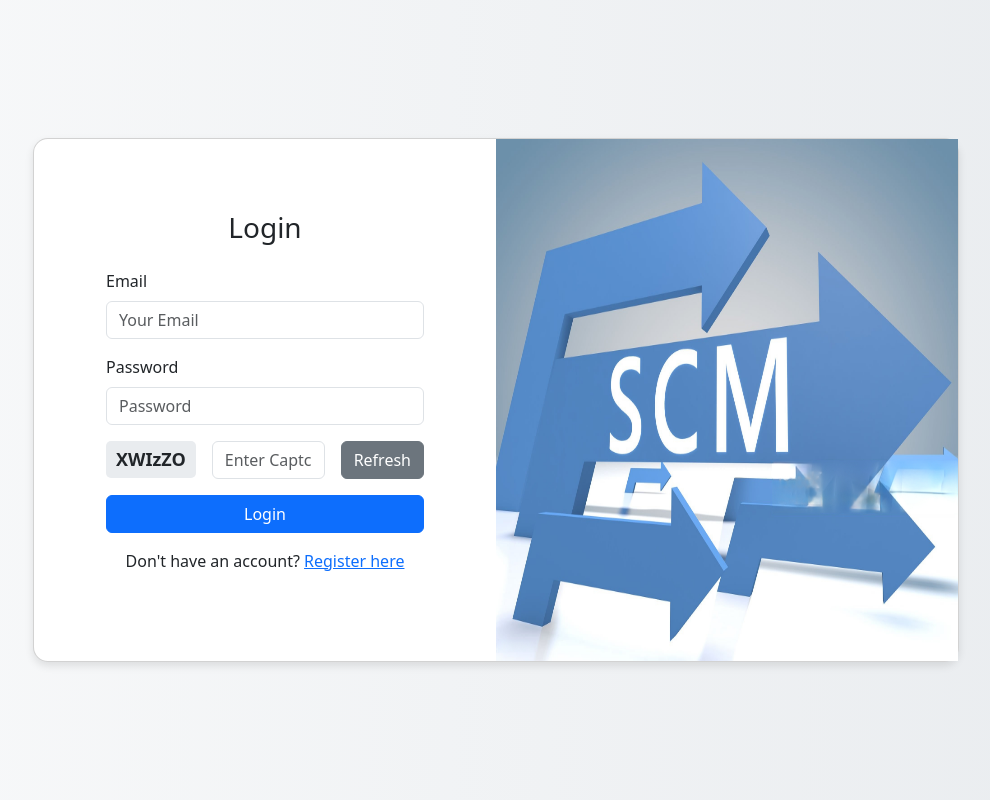
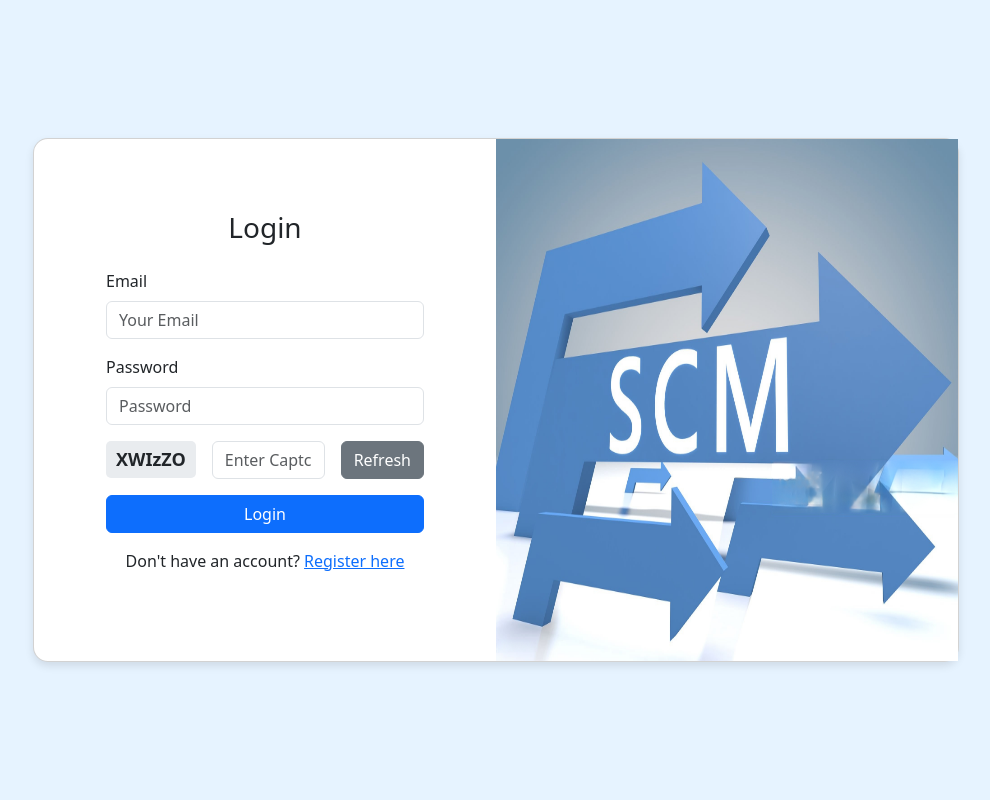
Before and after one commit to Alagani/fastapi_scm_project, a FastAPI app: page /login in a window 1280 px wide. Shown: the whole page, without its empty margins (144-1134 px from the left). Run offline with FastAPI, Linux system fonts and the light colour scheme.

Commit message:
changed bg-color

```diff
--- a/static/css/login.css
+++ b/static/css/login.css
@@ -1,5 +1,5 @@
 body {
-    background: linear-gradient(to right, #f8f9fa, #e9ecef);
+    background-color: #E6F3FF;
 }
 .card {
     border-radius: 15px;
```
